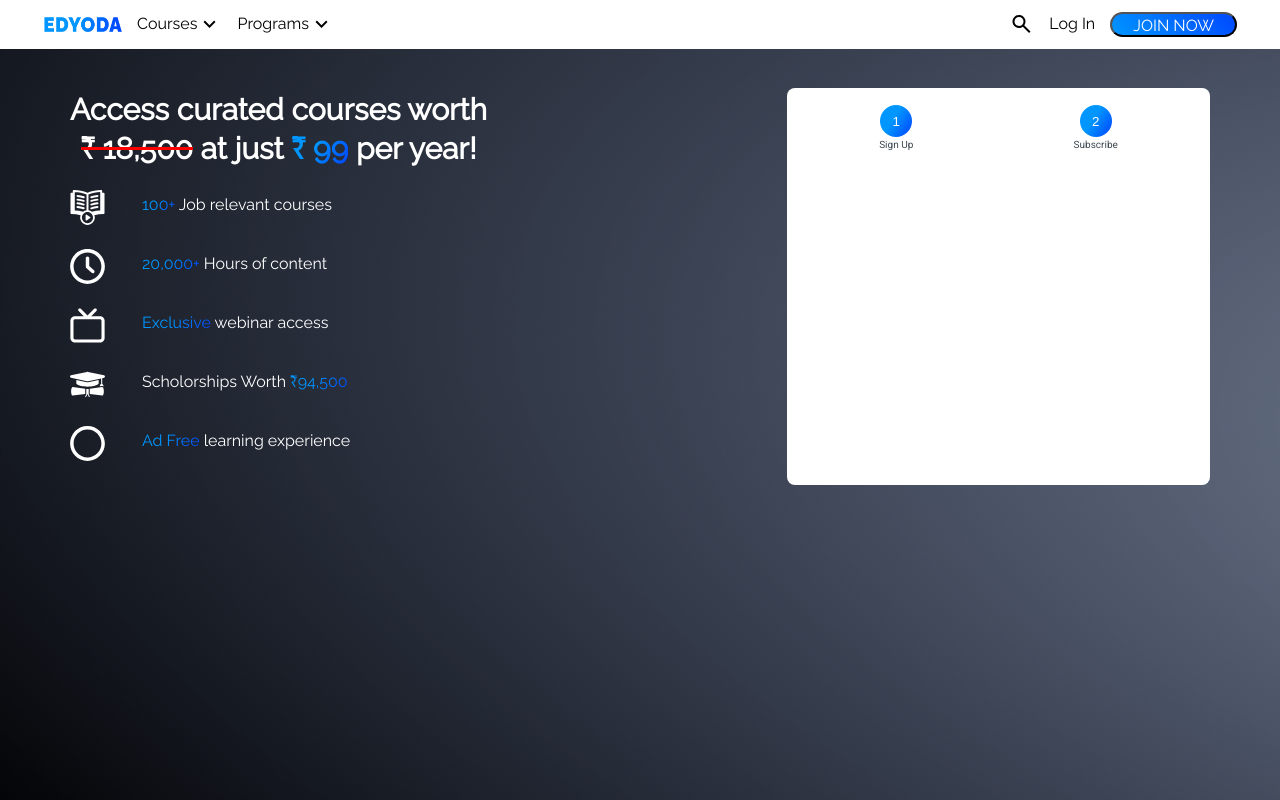
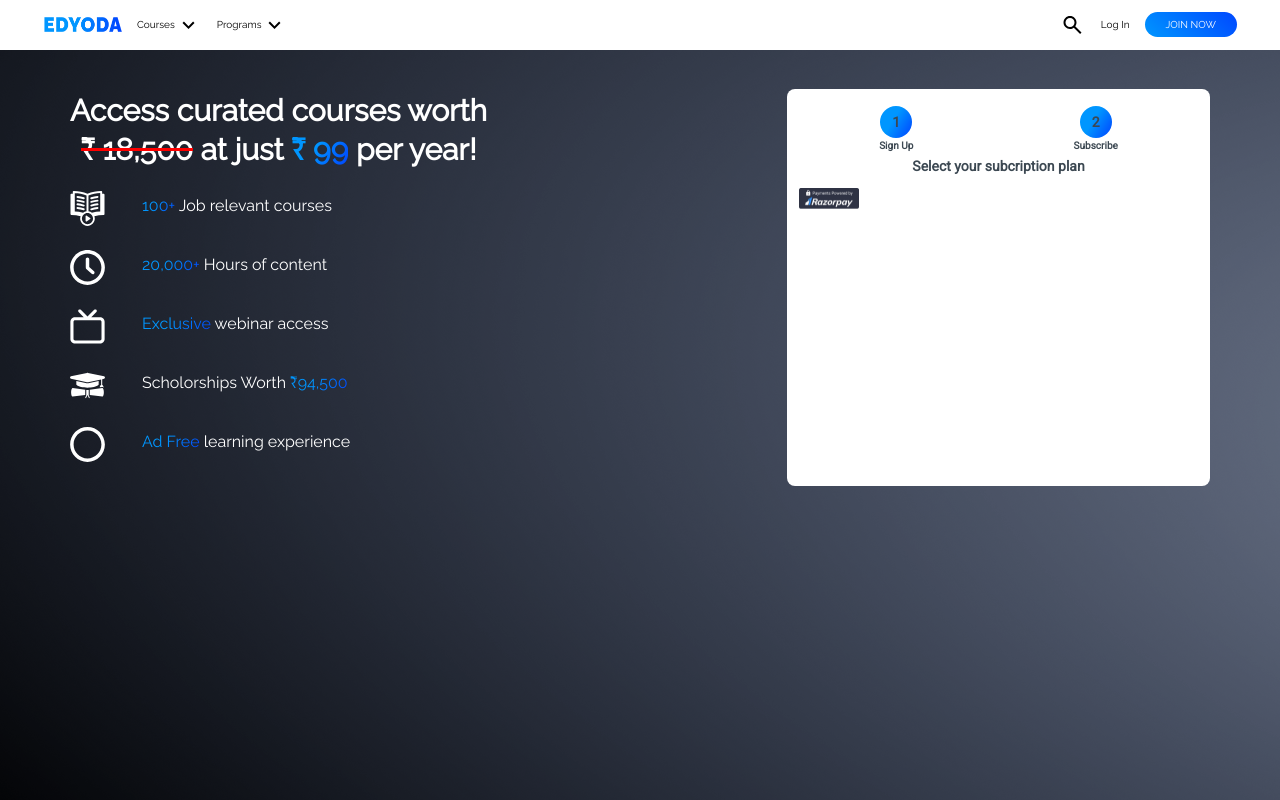
Before and after one commit to omkar342/Edyoda-Payment-Page, a React (Create React App) app: page / in a window 1280 px wide. Built offline with nearby package versions, Linux system fonts and the light colour scheme.

Commit message:
added razorpay image and title to payment component.

```diff
--- a/src/Button Components/JoinNowButton.css
+++ b/src/Button Components/JoinNowButton.css
@@ -7,4 +7,5 @@
   margin: 0px 0px 0px 15px;
   font-size: 14px;
   font-weight: 700;
+  border: none;
 }
--- a/src/Container Components/Payment Container Components/PaymentContainer.css
+++ b/src/Container Components/Payment Container Components/PaymentContainer.css
@@ -22,17 +22,37 @@
   background: linear-gradient(122deg, #0096ff 42.14%, #0048ff 96.7%);
   outline: none;
   border: none;
+  cursor: pointer;
 }
 
 .circle-button p {
-  margin: 0;
+  margin: 0 !important;
   color: #fff;
 }
 
 .button_task p {
   color: #3c4852;
-  font-size: 10px;
-  font-weight: 400;
+  font-size: 10px !important;
+  font-weight: bold;
   font-family: "Roboto", sans-serif;
-  margin: 2px;
+  margin: 2px !important;
 }
+
+.payment_container p {
+  color: #3c4852;
+  font-family: "Roboto", sans-serif;
+  font-size: 14px;
+  font-weight: bold;
+  margin: 5px 0px;
+}
+
+.payment_container .razorpay {
+  display: flex;
+  flex-direction: row;
+  margin: 14px 0px 0px 0px;
+}
+
+.payment_container .razorpay img {
+  width: 60px;
+  height: 21px;
+}
--- a/src/Container Components/Payment Container Components/PaymentContainer.js
+++ b/src/Container Components/Payment Container Components/PaymentContainer.js
@@ -1,11 +1,14 @@
 import React from "react";
 import "./PaymentContainer.css";
 import Stages from "./Stages";
+import RazorpayImage from "./RazorpayImage";
 
 const PaymentContainer = () => {
   return (
     <div className="payment_container">
       <Stages />
+      <p>Select your subcription plan</p>
+      <RazorpayImage />
     </div>
   );
 };
--- /dev/null
+++ b/src/Container Components/Payment Container Components/RazorpayImage.js
@@ -0,0 +1,12 @@
+import React from "react";
+import Razorpay from "../../assets/Razorpay-logo.png";
+
+const RazorpayImage = () => {
+  return (
+    <div className="razorpay">
+      <img src={Razorpay} alt="" />
+    </div>
+  );
+};
+
+export default RazorpayImage;
--- a/src/Container Components/Payment Container Components/Stages.js
+++ b/src/Container Components/Payment Container Components/Stages.js
@@ -1,5 +1,5 @@
 import React from "react";
-import CircularButton from "./CircularButton";
+import CircularButton from "../../Button Components/CircularButton";
 
 const Stages = () => {
   return (
--- a/src/Header/Header.css
+++ b/src/Header/Header.css
@@ -20,10 +20,14 @@
 }
 
 .header p {
-  font-size: 16px;
+  font-size: 10px;
   font-weight: 500;
   font-family: "Raleway", sans-serif;
-  margin: 2px 0px 0px 15px;
+  margin: 7px 0px 0px 15px;
+}
+
+.header svg {
+  margin: 1px;
 }
 
 .header img {
```
Also changed, not shown: src/Button Components/CircularButton.js (renamed from src/Container Components/Payment Container Components/CircularButton.js), src/assets/Razorpay-logo.png (added).
